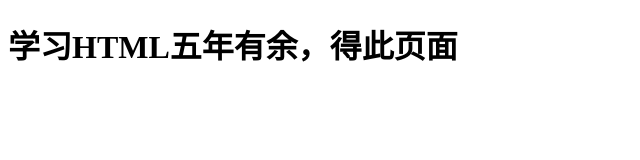
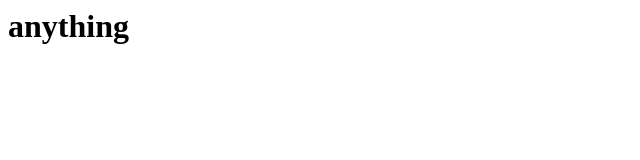
Before and after one commit to REOIXERO/tyc.github.io, a plain HTML site: page index.html in a window 1280 px wide. Shown: the whole page, without its empty margins (0-640 px from the left). Drawn offline with Linux system fonts and the light colour scheme.

Commit message:
Update index.html

```diff
--- a/index.html
+++ b/index.html
@@ -1 +1 @@
-<!DOCTYPE html><html lang="en"><head>    <meta charset="UTF-8">    <title>Title</title></head><body>    <h1>学习HTML五年有余，得此页面</h1></body></html>
+<h1>anything</h1>
```
